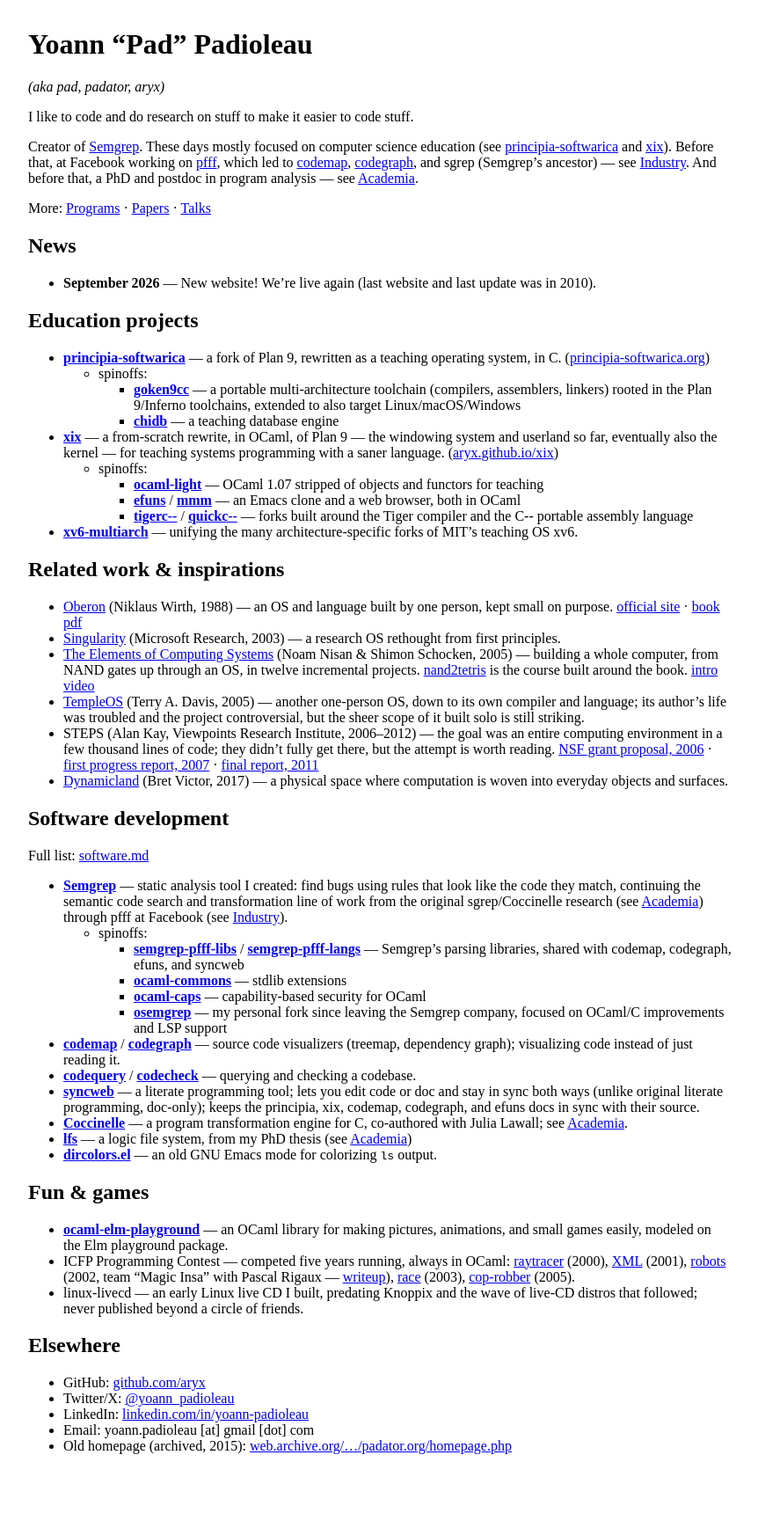
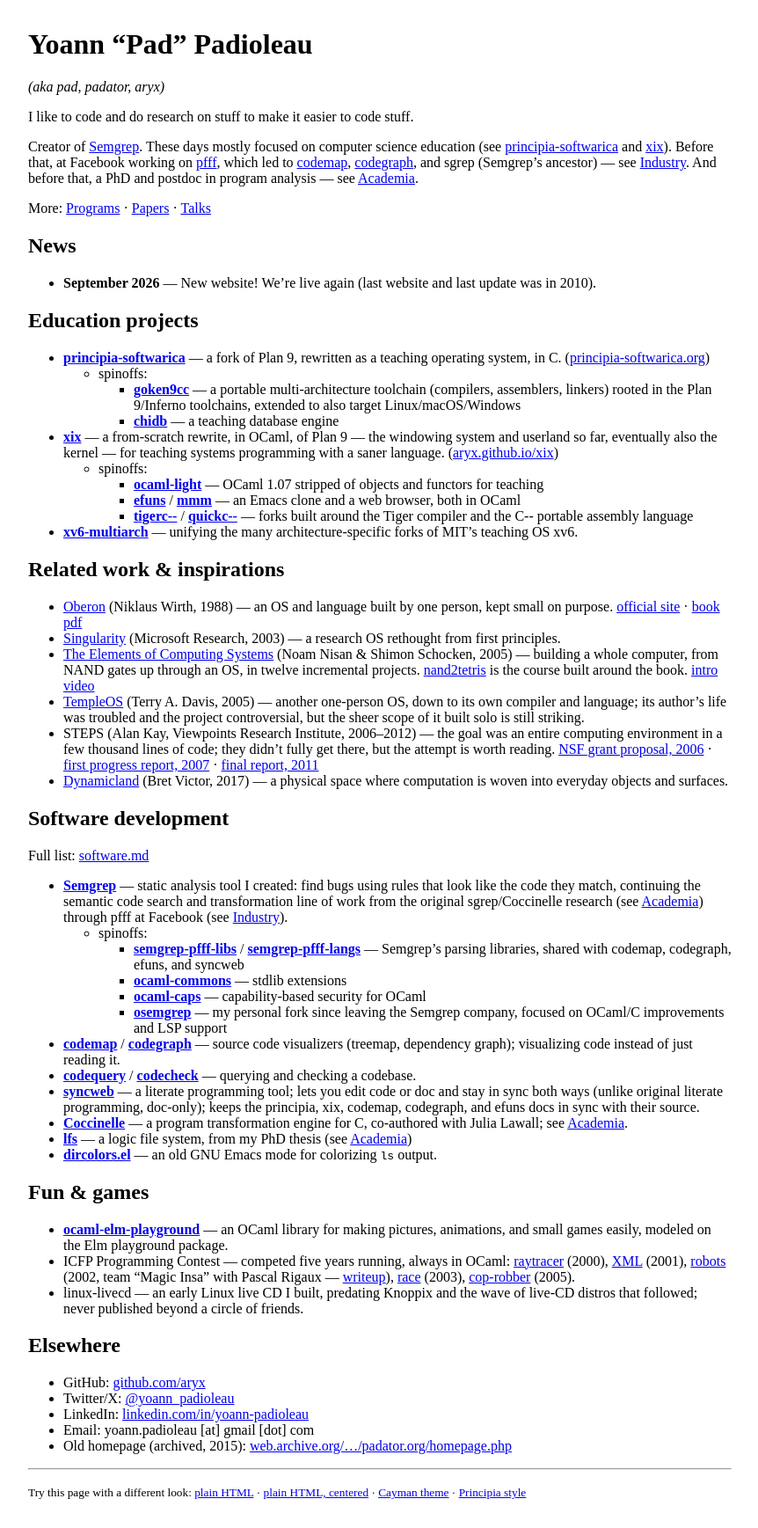
Before and after one commit to aryx/aryx.github.io, a Jekyll site: the page built from README.md, in a window 1280 px wide. Shown: the whole page at 88% size, without its empty margins (208-1070 px from the left). Built offline with Jekyll 4.4.1, drawn with Linux system fonts in a browser that asks for light colours; our own code applies the rules of GitHub Pages for plain Markdown files; before the commit the page ends 1685 px from its top, so only the background shows below that.

Commit message:
Add CSS style switcher with links on homepage
Lets visitors preview the site with any of the four stylesheets via
?css= query param, remembered across pages with localStorage.

Co-Authored-By: Claude Sonnet 5 <noreply@anthropic.com>
Claude-Session: https://claude.ai/code/session_01EvSbqCEXoZYzYfrwVZgzip

```diff
--- a/README.md
+++ b/README.md
@@ -120,3 +120,11 @@ Full list: [software.md](software.md)
 - LinkedIn: [linkedin.com/in/yoann-padioleau](https://www.linkedin.com/in/yoann-padioleau-6379268/)
 - Email: yoann.padioleau [at] gmail [dot] com
 - Old homepage (archived, 2015): [web.archive.org/.../padator.org/homepage.php](https://web.archive.org/web/20150520035946/http://padator.org/homepage.php)
+
+---
+
+<small>Try this page with a different look:
+[plain HTML](?css=plain) ·
+[plain HTML, centered](?css=plain2) ·
+[Cayman theme](?css=cayman) ·
+[Principia style](?css=principia)</small>
--- a/_layouts/default.html
+++ b/_layouts/default.html
@@ -5,7 +5,21 @@
 
 {% seo %}
     <meta name="viewport" content="width=device-width, initial-scale=1">
-    <link rel="stylesheet" href="{{ '/css/plain2.css' | relative_url }}">
+    <script>
+      (function () {
+        var styles = { plain: "plain", plain2: "plain2", cayman: "style", principia: "principia" };
+        var param = new URLSearchParams(location.search).get("css");
+        var pick = styles[param];
+        if (pick) {
+          try { localStorage.setItem("css", param); } catch (e) {}
+        } else {
+          try { pick = styles[localStorage.getItem("css")]; } catch (e) {}
+        }
+        pick = pick || "plain2";
+        document.write('<link rel="stylesheet" href="{{ "/css/" | relative_url }}' + pick + '.css">');
+      })();
+    </script>
+    <noscript><link rel="stylesheet" href="{{ '/css/plain2.css' | relative_url }}"></noscript>
   </head>
   <body>
     {{ content }}
```
